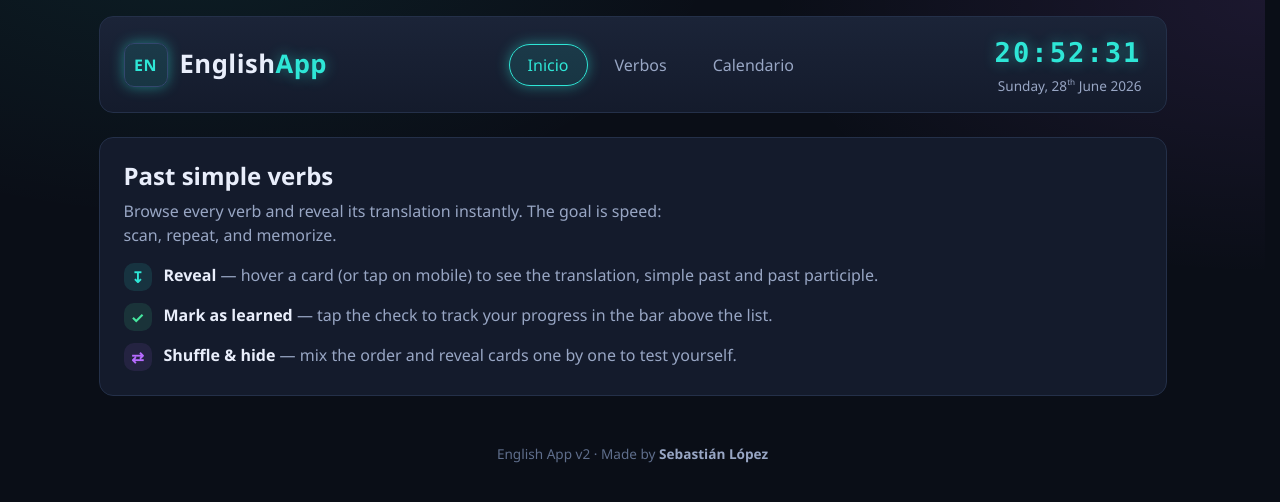
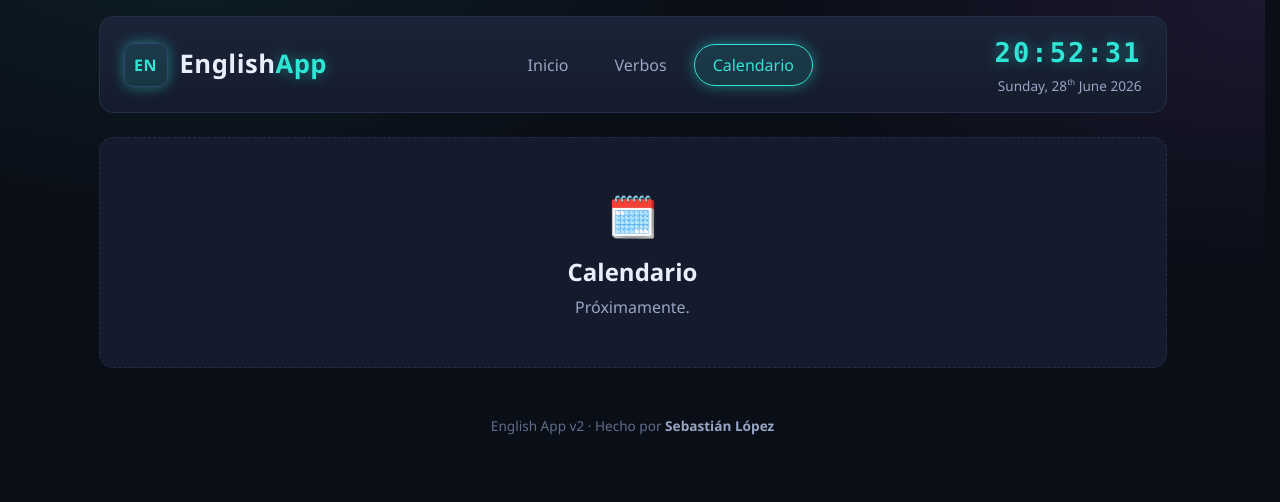
Before and after one commit to sebalopezx/app-ingles-v2, a Vue app: page /#/calendar in a window 1280 px wide. Before the commit this address led to /#/. Shown: the top 502 px of the page. Built offline with nearby package versions, Linux system fonts and the light colour scheme.

Commit message:
Page in spanish

```diff
--- a/index.html
+++ b/index.html
@@ -9,10 +9,10 @@
     <meta name="theme-color" content="#0a0e17" />
     <meta
       name="description"
-      content="Learn and memorize English past simple verbs fast."
+      content="Aprende y memoriza rápido los verbos en pasado del inglés."
     />
     <link rel="icon" type="image/svg+xml" href="/icon.svg" />
-    <title>English App — Past Simple Verbs</title>
+    <title>English App — Verbos en pasado simple</title>
   </head>
   <body>
     <div id="app"></div>
--- a/src/components/Clock.vue
+++ b/src/components/Clock.vue
@@ -9,7 +9,7 @@ const clock = useClock();
 </script>
 
 <template>
-  <div class="clock" aria-label="Current date and time in English">
+  <div class="clock" aria-label="Fecha y hora actual en inglés">
     <div class="clock__time">{{ clock.time }}</div>
     <div class="clock__date">
       {{ clock.weekday }}, {{ clock.day }}<sup>{{ clock.daySuffix }}</sup>
--- a/src/components/Controls.vue
+++ b/src/components/Controls.vue
@@ -12,9 +12,9 @@ defineProps({
 defineEmits(["shuffle", "resetOrder", "toggleRevealAll"]);
 
 const FILTERS = [
-  { value: VERB_TYPE.ALL, label: "All" },
-  { value: VERB_TYPE.REGULAR, label: "Regular" },
-  { value: VERB_TYPE.IRREGULAR, label: "Irregular" },
+  { value: VERB_TYPE.ALL, label: "Todos" },
+  { value: VERB_TYPE.REGULAR, label: "Regulares" },
+  { value: VERB_TYPE.IRREGULAR, label: "Irregulares" },
 ];
 </script>
 
@@ -26,12 +26,12 @@ const FILTERS = [
         v-model="query"
         type="search"
         class="controls__input"
-        placeholder="Search in English or Spanish…"
-        aria-label="Search verbs"
+        placeholder="Busca en inglés o español…"
+        aria-label="Buscar verbos"
       />
     </div>
 
-    <div class="controls__filters" role="group" aria-label="Filter by type">
+    <div class="controls__filters" role="group" aria-label="Filtrar por tipo">
       <button
         v-for="filter in FILTERS"
         :key="filter.value"
@@ -47,10 +47,10 @@ const FILTERS = [
 
     <div class="controls__actions">
       <button type="button" class="btn" @click="$emit('shuffle')">
-        ⇄ Shuffle
+        ⇄ Mezclar
       </button>
       <button type="button" class="btn" @click="$emit('resetOrder')">
-        ↺ Reset order
+        ↺ Orden original
       </button>
       <button
         type="button"
@@ -59,7 +59,7 @@ const FILTERS = [
         :aria-pressed="revealAll"
         @click="$emit('toggleRevealAll')"
       >
-        {{ revealAll ? "🙈 Hide all" : "👁 Reveal all" }}
+        {{ revealAll ? "🙈 Ocultar todo" : "👁 Mostrar todo" }}
       </button>
     </div>
   </div>
--- a/src/components/Footer.vue
+++ b/src/components/Footer.vue
@@ -1,6 +1,6 @@
 <!-- VIEW — footer credit. -->
 <template>
   <footer class="footer">
-    <p>English App v2 · Made by <strong>Sebastián López</strong></p>
+    <p>English App v2 · Hecho por <strong>Sebastián López</strong></p>
   </footer>
 </template>
--- a/src/components/Intro.vue
+++ b/src/components/Intro.vue
@@ -1,32 +1,32 @@
 <!-- VIEW — main page intro: what the app is and how to use it. -->
 <template>
   <section class="intro">
-    <h2 class="intro__title">Past simple verbs</h2>
+    <h2 class="intro__title">Verbos en pasado simple</h2>
     <p class="intro__lead">
-      Browse every verb and reveal its translation instantly. The goal is speed:
-      scan, repeat, and memorize.
+      Explora todos los verbos y revela su traducción al instante. La idea es ir
+      rápido: mira, repite y memoriza.
     </p>
 
     <ul class="intro__steps">
       <li>
         <span class="intro__icon intro__icon--reveal">↧</span>
         <span>
-          <strong>Reveal</strong> — hover a card (or tap on mobile) to see the
-          translation, simple past and past participle.
+          <strong>Revelar</strong> — pasa el cursor por una tarjeta (o tócala en
+          el móvil) para ver la traducción, el pasado simple y el participio.
         </span>
       </li>
       <li>
         <span class="intro__icon intro__icon--learn">✓</span>
         <span>
-          <strong>Mark as learned</strong> — tap the check to track your progress
-          in the bar above the list.
+          <strong>Marcar como aprendido</strong> — toca el check para registrar
+          tu progreso en la barra de arriba.
         </span>
       </li>
       <li>
         <span class="intro__icon intro__icon--shuffle">⇄</span>
         <span>
-          <strong>Shuffle &amp; hide</strong> — mix the order and reveal cards one
-          by one to test yourself.
+          <strong>Mezclar y ocultar</strong> — cambia el orden y revela las
+          tarjetas una por una para ponerte a prueba.
         </span>
       </li>
     </ul>
--- a/src/components/ProgressBar.vue
+++ b/src/components/ProgressBar.vue
@@ -17,18 +17,18 @@ const percent = computed(() =>
 <template>
   <div class="progress">
     <div class="progress__head">
-      <span class="progress__label">Your progress</span>
+      <span class="progress__label">Tu progreso</span>
       <span class="progress__count">
-        {{ learnedCount }} / {{ total }} learned · {{ percent }}%
+        {{ learnedCount }} / {{ total }} aprendidos · {{ percent }}%
       </span>
       <button
         v-if="learnedCount > 0"
         type="button"
         class="progress__reset"
-        title="Reset learned verbs"
+        title="Reiniciar verbos aprendidos"
         @click="$emit('reset')"
       >
-        Reset
+        Reiniciar
       </button>
     </div>
     <div
--- a/src/components/VerbCard.vue
+++ b/src/components/VerbCard.vue
@@ -44,8 +44,8 @@ function onCheck() {
       type="button"
       class="card__check"
       :aria-pressed="isLearned"
-      :aria-label="isLearned ? 'Mark as not learned' : 'Mark as learned'"
-      :title="isLearned ? 'Learned' : 'Mark as learned'"
+      :aria-label="isLearned ? 'Marcar como no aprendido' : 'Marcar como aprendido'"
+      :title="isLearned ? 'Aprendido' : 'Marcar como aprendido'"
       @click.stop="onCheck"
     >
       ✓
@@ -65,6 +65,6 @@ function onCheck() {
       </p>
     </div>
 
-    <span class="card__hint">hover / tap</span>
+    <span class="card__hint">pasa o toca</span>
   </article>
 </template>
--- a/src/components/VerbGrid.vue
+++ b/src/components/VerbGrid.vue
@@ -18,7 +18,7 @@ function isLearned(verb) {
 
 <template>
   <p v-if="verbs.length === 0" class="grid-empty">
-    No verbs match your search. Try another word.
+    Ningún verbo coincide con tu búsqueda. Prueba otra palabra.
   </p>
 
   <div v-else class="grid">
--- a/src/views/CalendarView.vue
+++ b/src/views/CalendarView.vue
@@ -2,7 +2,7 @@
 <template>
   <section class="placeholder">
     <span class="placeholder__icon">🗓️</span>
-    <h2 class="placeholder__title">Calendar</h2>
-    <p class="placeholder__text">Coming soon.</p>
+    <h2 class="placeholder__title">Calendario</h2>
+    <p class="placeholder__text">Próximamente.</p>
   </section>
 </template>
--- a/vite.config.js
+++ b/vite.config.js
@@ -11,9 +11,9 @@ export default defineConfig({
       registerType: "autoUpdate",
       includeAssets: ["icon.svg"],
       manifest: {
-        name: "English App — Past Simple Verbs",
+        name: "English App — Verbos en pasado simple",
         short_name: "English App",
-        description: "Learn and memorize English past simple verbs fast.",
+        description: "Aprende y memoriza rápido los verbos en pasado del inglés.",
         theme_color: "#0a0e17",
         background_color: "#0a0e17",
         display: "standalone",
```
